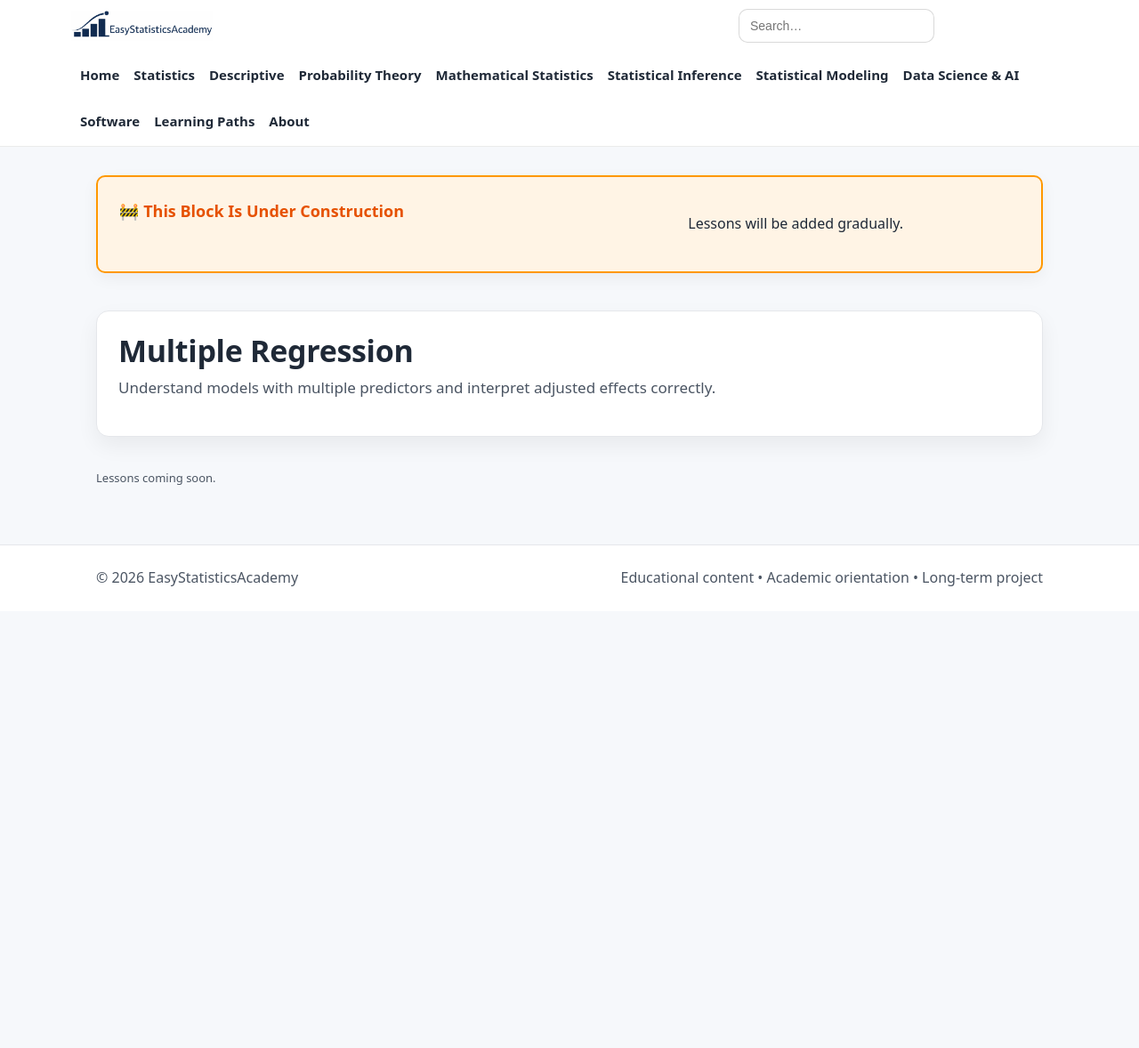
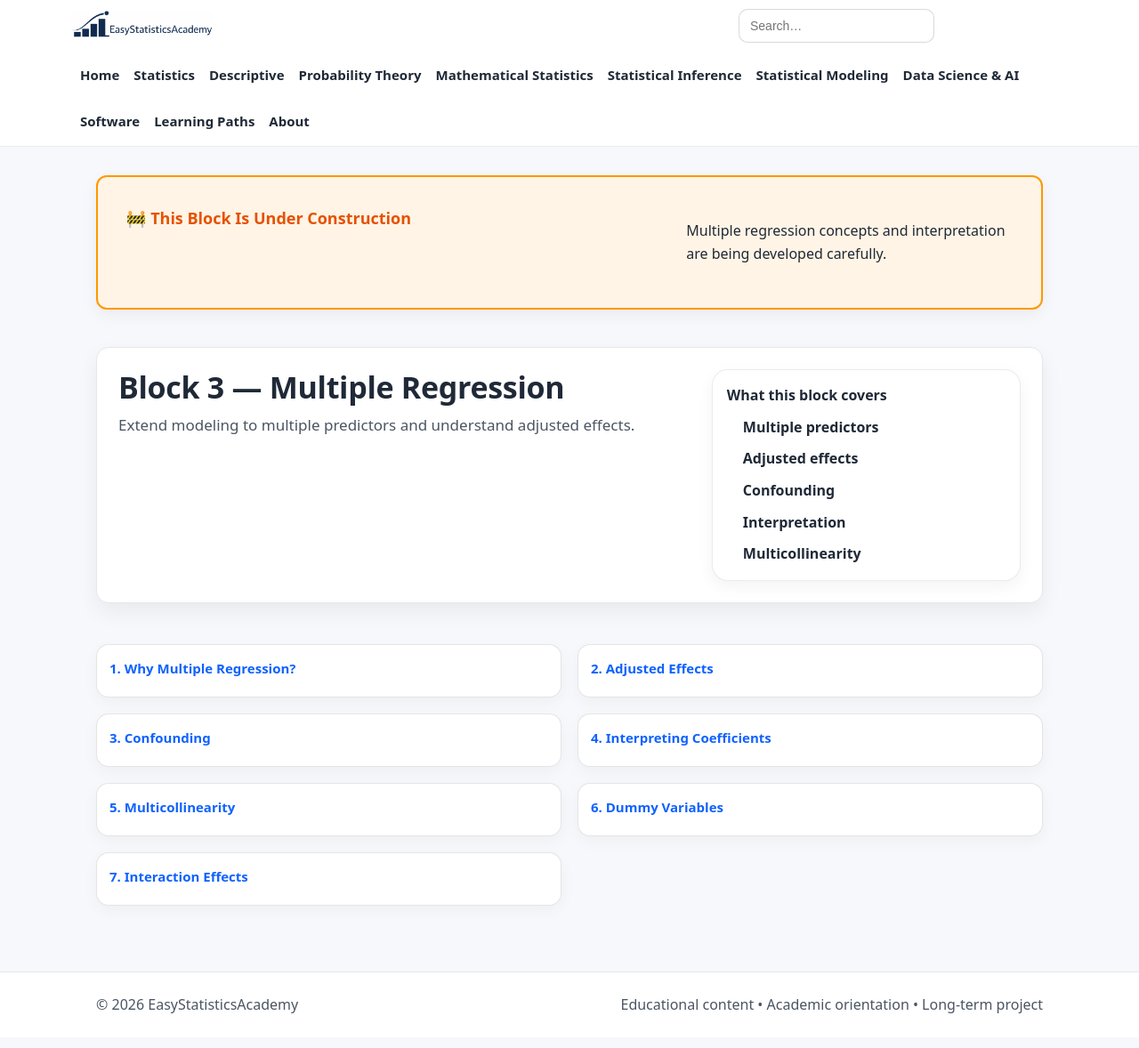
Before and after one commit to ammar-homaida-statistics/easystatisticsacademy, a Jekyll site: the page built from modeling/multiple-regression/index.md, in a window 1280 px wide and 1216 px high. Shown: the top 1178 px of the window at 89% size. Built offline with Jekyll 4.4.1, drawn with Linux system fonts in a browser that asks for light colours.

Commit message:
Create lesson structure

```diff
--- a/modeling/multiple-regression/index.md
+++ b/modeling/multiple-regression/index.md
@@ -1,53 +1,81 @@
 ---
 layout: default
-title: Multiple Regression
+title: Block 3 — Multiple Regression
 permalink: /modeling/multiple-regression/
 sidebar: false
 ---
 
 <section class="section section-slim">
-  <div class="callout" style="background:#fff4e5; border:2px solid #ff9800; padding:1.5rem; border-radius:10px;">
+  <div class="callout" style="background:#fff4e5; border:2px solid #ff9800; padding:2rem; border-radius:12px;">
     <h2 style="color:#e65100;">🚧 This Block Is Under Construction</h2>
-    <p>Lessons will be added gradually.</p>
+    <p>Multiple regression concepts and interpretation are being developed carefully.</p>
   </div>
 </section>
 
+<script>
+(function () {
+  localStorage.setItem("esa_continue_modeling_last_block_v0", JSON.stringify({
+    url: "/modeling/multiple-regression/",
+    label: "Block 3 — Multiple Regression"
+  }));
+})();
+</script>
+
 <section class="hero hero-section">
-  <div class="hero-card">
-    <h1>Multiple Regression</h1>
-    <p class="lead">
-      Understand models with multiple predictors and interpret adjusted effects correctly.
-    </p>
+  <div class="hero-card hero-split">
+    <div class="hero-copy">
+      <h1>Block 3 — Multiple Regression</h1>
+      <p class="lead">
+        Extend modeling to multiple predictors and understand adjusted effects.
+      </p>
+    </div>
+
+    <div class="hero-panel">
+      <div class="panel-card">
+        <h2 class="panel-title">What this block covers</h2>
+        <ul class="quickstart" style="list-style:none;">
+          <li><strong>Multiple predictors</strong></li>
+          <li><strong>Adjusted effects</strong></li>
+          <li><strong>Confounding</strong></li>
+          <li><strong>Interpretation</strong></li>
+          <li><strong>Multicollinearity</strong></li>
+        </ul>
+      </div>
+    </div>
   </div>
 </section>
 
-<div id="continue-reading-mr" style="display:none;">
+<section id="continue-reading-mr" style="display:none;">
   <div class="callout">
     <h2>Continue reading</h2>
     <p id="continue-reading-mr-label"></p>
     <a class="btn" id="continue-reading-mr-btn">Continue</a>
   </div>
-</div>
+</section>
 
 <section class="section">
-  <p class="muted-mini">Lessons coming soon.</p>
+  <div class="grid grid-2">
+
+    <div class="card lesson-card"><h3><a href="/modeling/multiple-regression/why-multiple/">1. Why Multiple Regression?</a></h3></div>
+    <div class="card lesson-card"><h3><a href="/modeling/multiple-regression/adjusted-effects/">2. Adjusted Effects</a></h3></div>
+    <div class="card lesson-card"><h3><a href="/modeling/multiple-regression/confounding/">3. Confounding</a></h3></div>
+    <div class="card lesson-card"><h3><a href="/modeling/multiple-regression/coefficients/">4. Interpreting Coefficients</a></h3></div>
+    <div class="card lesson-card"><h3><a href="/modeling/multiple-regression/multicollinearity/">5. Multicollinearity</a></h3></div>
+    <div class="card lesson-card"><h3><a href="/modeling/multiple-regression/dummy-variables/">6. Dummy Variables</a></h3></div>
+    <div class="card lesson-card"><h3><a href="/modeling/multiple-regression/interactions/">7. Interaction Effects</a></h3></div>
+
+  </div>
 </section>
 
 <script>
 (function () {
-  var KEY = "esa_continue_modeling_mr_last_lesson_v0";
-  var raw = localStorage.getItem(KEY);
+  var raw = localStorage.getItem("esa_continue_modeling_mr_lesson_v0");
   if (!raw) return;
+  var data = JSON.parse(raw);
 
-  try {
-    var data = JSON.parse(raw);
-    if (!data || !data.url) return;
-
-    document.getElementById("continue-reading-mr-label").innerHTML =
-      'You last visited: <strong>' + (data.label || "lesson") + '</strong>';
-
-    document.getElementById("continue-reading-mr-btn").href = data.url;
-    document.getElementById("continue-reading-mr").style.display = "block";
-  } catch (e) {}
+  document.getElementById("continue-reading-mr-label").innerHTML =
+    'You last visited: <strong>' + data.label + '</strong>';
+  document.getElementById("continue-reading-mr-btn").href = data.url;
+  document.getElementById("continue-reading-mr").style.display = "block";
 })();
 </script>
```
